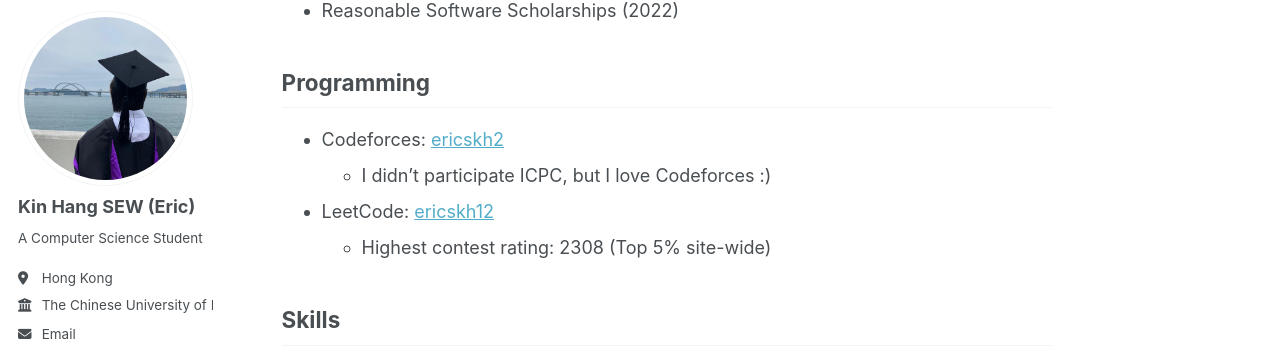
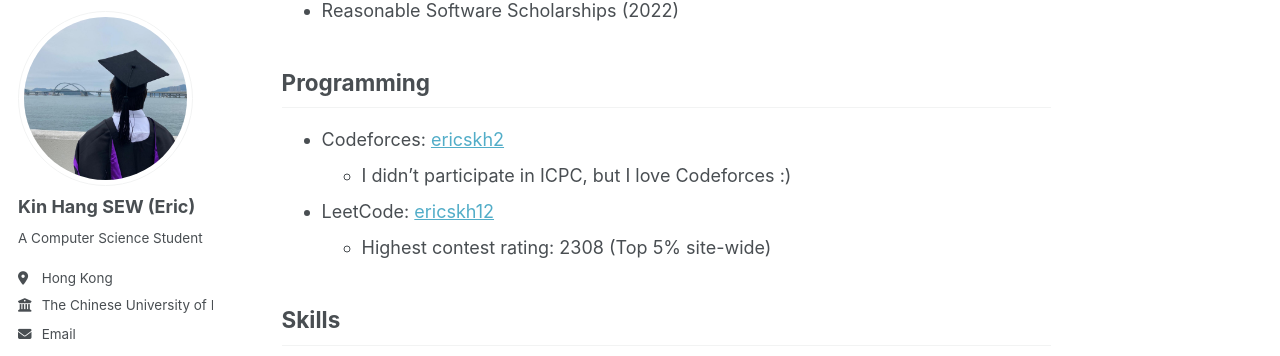
Before and after one commit to ericskh2/ericskh2.github.io, a Jekyll site: the page built from _pages/about.md, in a window 1280 px wide and 900 px high, scrolled down 1212 px. Shown: the part 95-451 px from the top of the window. Built offline with Jekyll 4.4.1, drawn with Linux system fonts in a browser that asks for light colours.

```diff
--- a/_pages/about.md
+++ b/_pages/about.md
@@ -42,7 +42,7 @@ Selected Awards
 Programming
 ------
 - Codeforces: [ericskh2](https://codeforces.com/profile/ericskh2)
-  - I didn't participate ICPC, but I love Codeforces :)
+  - I didn't participate in ICPC, but I love Codeforces :)
 - LeetCode: [ericskh12](https://leetcode.com/u/ericskh12/)
   - Highest contest rating: 2308 (Top 5% site-wide)
 
```
